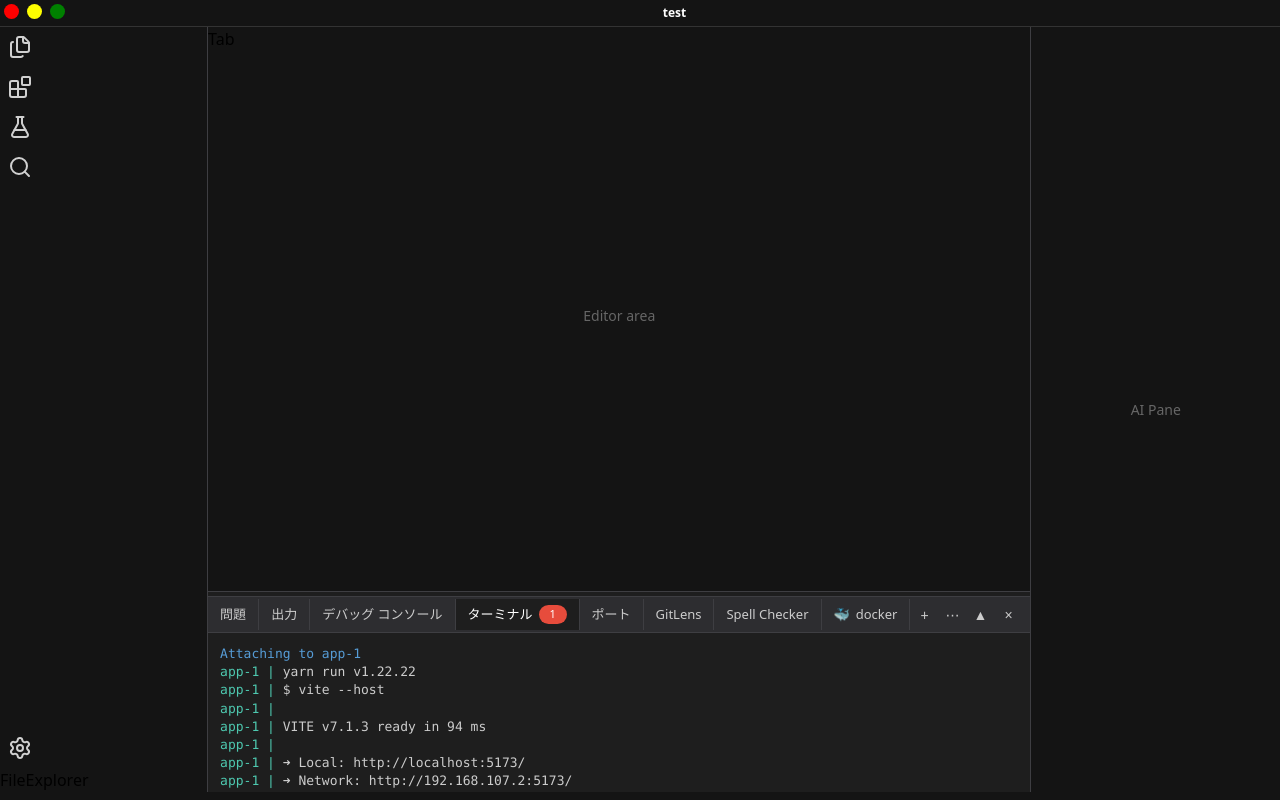
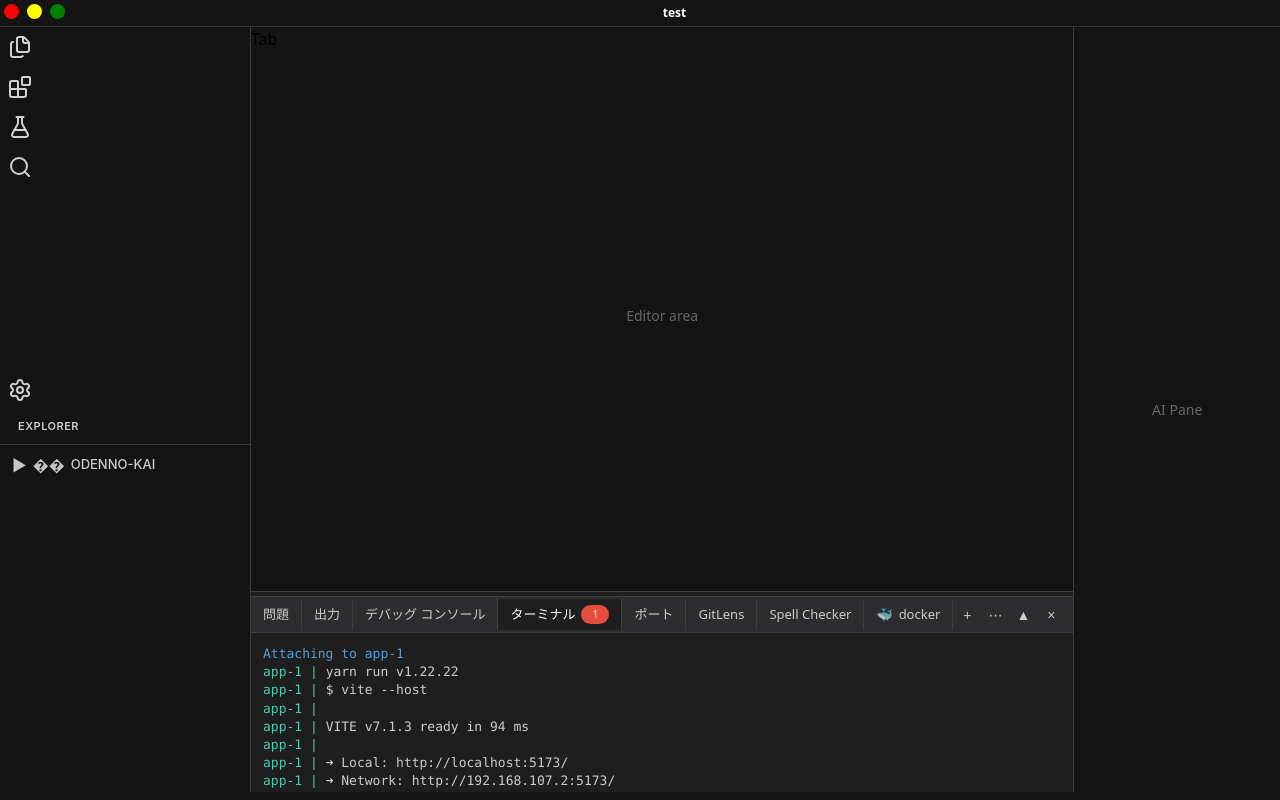
Before and after one commit to OdenTakashi/beyond-tab, a React (Vite) app: page / in a window 1280 px wide. Built offline with nearby package versions, Linux system fonts and the light colour scheme.

Commit message:
大まかな部分修正

```diff
--- a/src/components/ide/FileExplorer.tsx
+++ b/src/components/ide/FileExplorer.tsx
@@ -1,3 +1,143 @@
+import { useState } from 'react';
+
 export const FileExplorer = () => {
-  return <div>FileExplorer</div>;
+  const [isOpen, setIsOpen] = useState(false);
+
+  const handleFileClick = (fileName: string) => {
+    if (fileName === 'README.md') {
+      console.log('hello1');
+    } else if (fileName === 'oden.html') {
+      console.log('hello2');
+    }
+  };
+
+  const toggleFolder = () => {
+    setIsOpen(!isOpen);
+  };
+
+  return (
+    <div style={{
+      width: "280px",
+      height: "100%",
+      fontFamily: "-apple-system, BlinkMacSystemFont, 'Segoe UI', 'Noto Sans', Helvetica, Arial, sans-serif",
+      fontSize: "13px",
+      overflowY: "auto",
+      overflowX: "hidden"
+    }}>
+      {/* Header */}
+      <div style={{
+        padding: "8px 12px",
+        borderBottom: "1px solid #3c3c3c",
+        display: "flex",
+        justifyContent: "space-between",
+        alignItems: "center",
+        height: "35px",
+        boxSizing: "border-box"
+      }}>
+        <div style={{ display: "flex", alignItems: "center", gap: "6px" }}>
+          <span style={{ fontSize: "14px" }}></span>
+          <span style={{
+            fontSize: "11px",
+            fontWeight: "600",
+            textTransform: "uppercase",
+            letterSpacing: "0.5px",
+            color: "#cccccc"
+          }}>EXPLORER</span>
+        </div>
+        <button style={{
+          background: "none",
+          border: "none",
+          color: "#cccccc",
+          cursor: "pointer",
+          padding: "2px 4px",
+          borderRadius: "3px",
+          fontSize: "14px",
+          lineHeight: "1"
+        }}>⋮</button>
+      </div>
+
+      {/* Content */}
+      <div style={{ padding: "4px 0" }}>
+        {/* ODENNO-KAI folder */}
+        <div style={{ margin: "0" }}>
+          <div style={{
+            display: "flex",
+            alignItems: "center",
+            gap: "6px",
+            padding: "4px 12px",
+            cursor: "pointer",
+            minHeight: "22px",
+            transition: "background-color 0.15s ease"
+          }}
+          onMouseEnter={(e) => {
+            e.currentTarget.style.backgroundColor = "#808080";
+          }}
+          onMouseLeave={(e) => {
+            e.currentTarget.style.backgroundColor = "transparent";
+          }}
+          onClick={toggleFolder}>
+            <span style={{
+              fontSize: "16px",
+              color: "#c5c5c5",
+              transform: isOpen ? "rotate(90deg)" : "rotate(0deg)",
+              transition: "transform 0.2s ease"
+            }}>▶</span>
+            <span style={{ fontSize: "16px", color: "#c5c5c5" }}>��</span>
+            <span style={{ color: "#cccccc", fontWeight: "500" }}>ODENNO-KAI</span>
+          </div>
+
+          {/* Dropdown content */}
+          {isOpen && (
+            <div style={{ marginLeft: "12px", borderLeft: "1px solid #3c3c3c" }}>
+              {/* README.md */}
+              <div style={{
+                display: "flex",
+                alignItems: "center",
+                gap: "6px",
+                padding: "4px 12px",
+                cursor: "pointer",
+                minHeight: "22px",
+                transition: "background-color 0.15s ease",
+                marginLeft: "12px",
+                borderLeft: "1px solid #3c3c3c"
+              }}
+              onMouseEnter={(e) => {
+                e.currentTarget.style.backgroundColor = "#808080";
+              }}
+              onMouseLeave={(e) => {
+                e.currentTarget.style.backgroundColor = "transparent";
+              }}
+              onClick={() => handleFileClick('README.md')}>
+                <span style={{ fontSize: "16px", color: "#c5c5c5" }}>📄</span>
+                <span style={{ color: "#cccccc" }}>README.md</span>
+              </div>
+
+              {/* oden.html */}
+              <div style={{
+                display: "flex",
+                alignItems: "center",
+                gap: "6px",
+                padding: "4px 12px",
+                cursor: "pointer",
+                minHeight: "22px",
+                transition: "background-color 0.15s ease",
+                marginLeft: "12px",
+                borderLeft: "1px solid #3c3c3c"
+              }}
+              onMouseEnter={(e) => {
+                e.currentTarget.style.backgroundColor = "#808080";
+              }}
+              onMouseLeave={(e) => {
+                e.currentTarget.style.backgroundColor = "transparent";
+              }}
+              onClick={() => handleFileClick('oden.html')}>
+                <span style={{ fontSize: "16px", color: "#c5c5c5" }}>📄</span>
+                <span style={{ color: "#cccccc" }}>oden.html</span>
+              </div>
+            </div>
+          )}
+        </div>
+      </div>
+    </div>
+  );
 };
```
Also changed, not shown: 1 other file (tests, documents, lock files or other folders).
